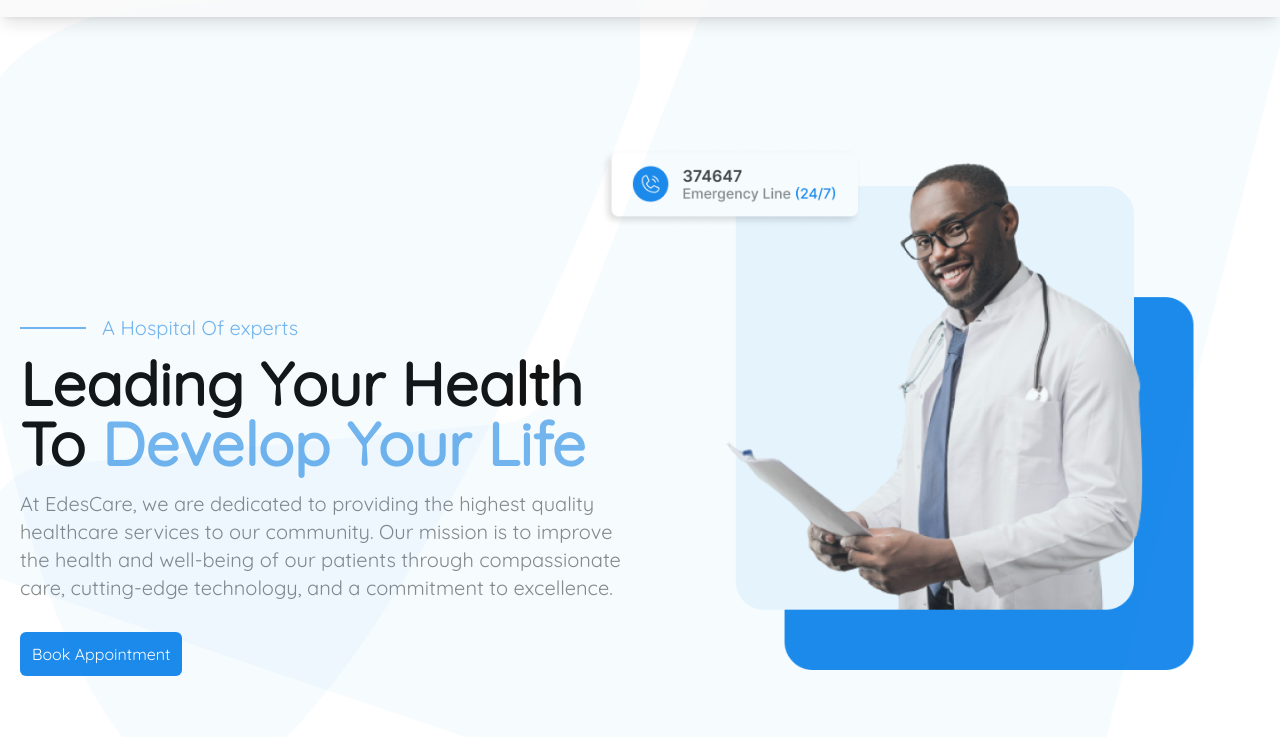
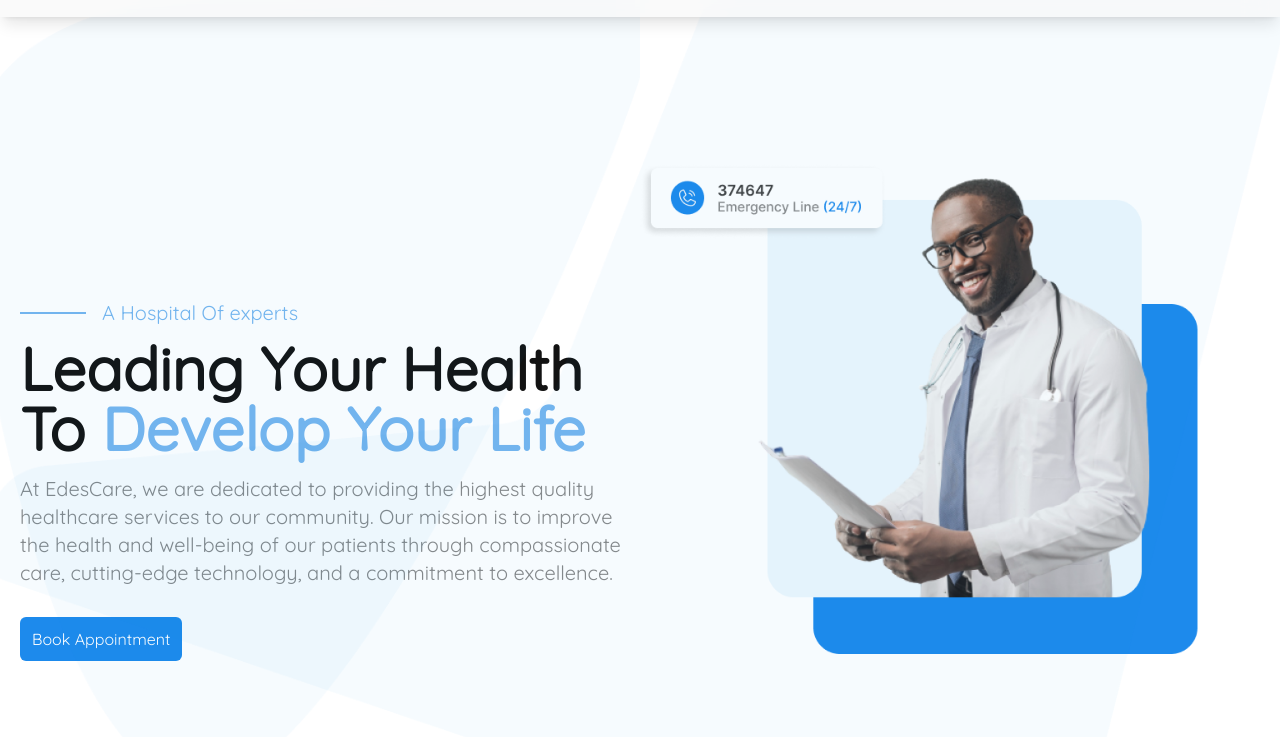
Before and after one commit to alimuhammeddev/Edescare, a plain HTML site: page index.html in a window 1280 px wide. Shown: the part 63-800 px from the top of the page. Drawn offline with nearby package versions, Linux system fonts and the light colour scheme.

Commit message:
worked on margin top for header

```diff
--- a/index.html
+++ b/index.html
@@ -62,7 +62,7 @@
             <!-- Container for Text -->
             <div class="container mx-auto p-5">
                 <div class=" grid grid-cols-1 md:grid-cols-2 lg:grid-cols-2">
-                    <div class="mt-24 lg:mt-[50%] md:-mt-96">
+                    <div class="mt-24 lg:mt-[45%] md:-mt-96">
                         <div class="flex items-center">
                             <div class="border border-[#76B6EF] w-10 mr-4 px-8"></div>
                             <h2 class="text-[#76B6EF] lg:text-xl text-lg">A Hospital Of experts</h2>
@@ -73,7 +73,7 @@
                         <a href="#" class="bg-[#1D8AEC] text-[#ffffff] p-3 rounded-md">Book Appointment</a>
                        </div>
                     </div>
-                    <div class="lg:mt-36 mt-10 md:-mt-96 xl:-ml-10">
+                    <div class="lg:mt-36 mt-10 md:-mt-96">
                         <img src="/img/image 1.png" width="731px" alt="">
                     </div>
                 </div>
```
